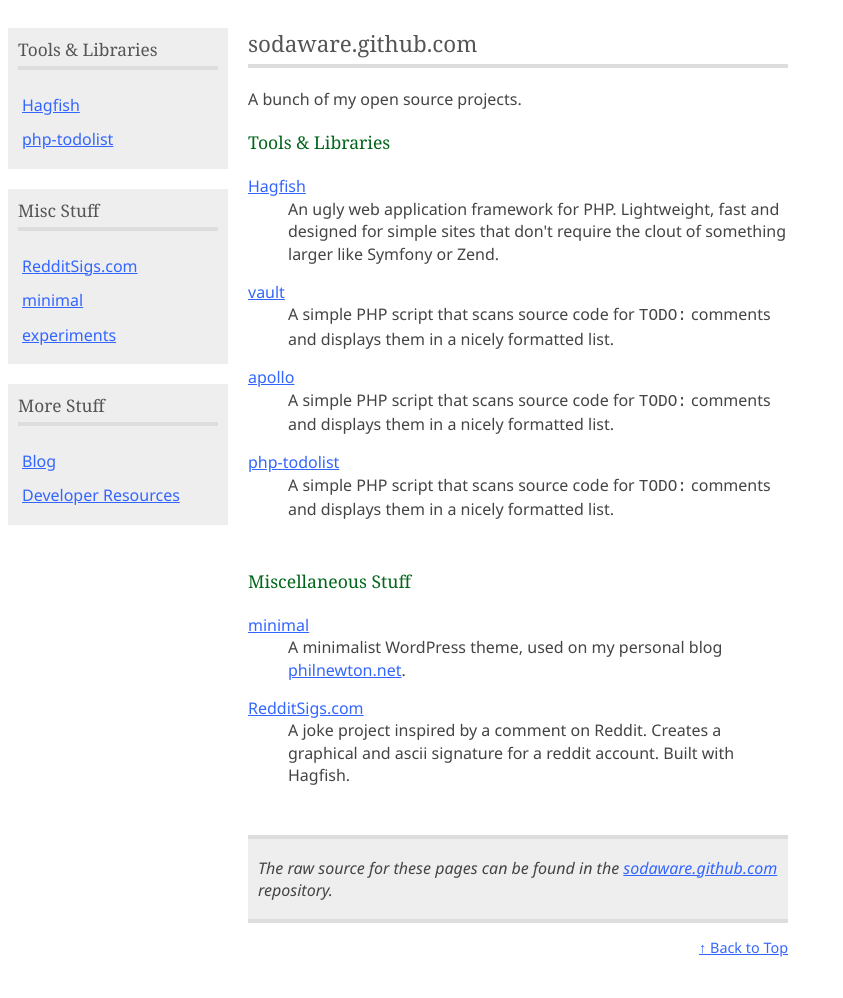
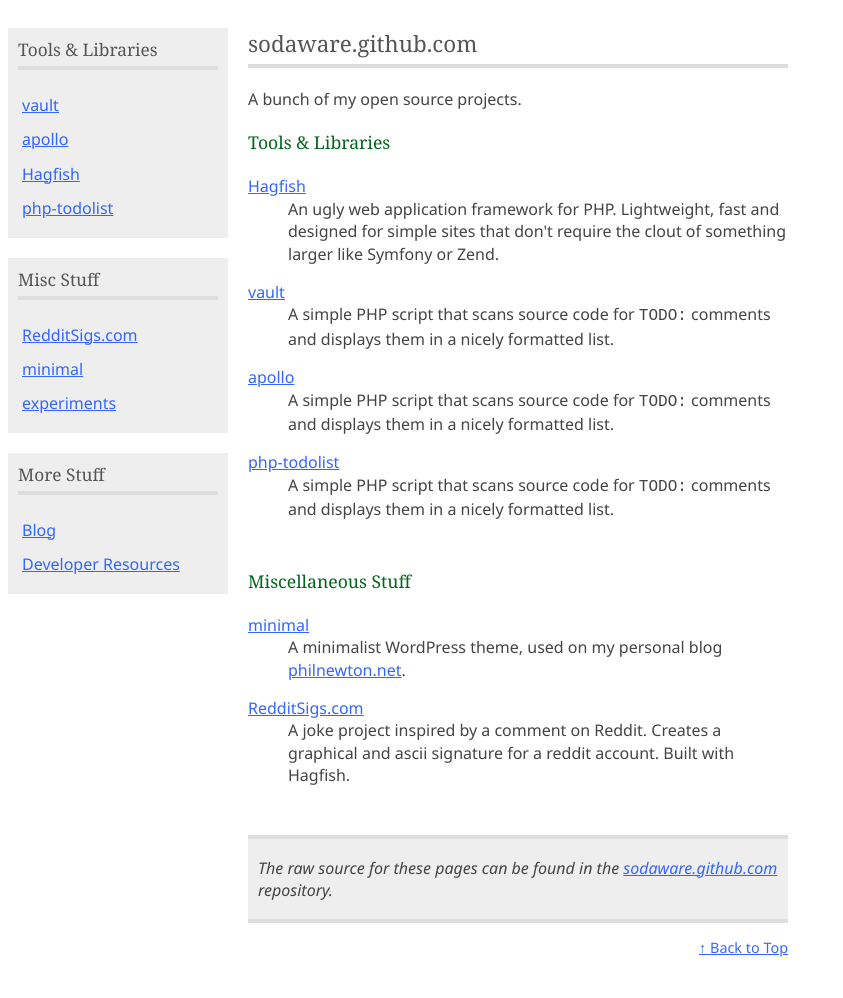
Before and after one commit to Sodaware/sodaware.github.com, a Jekyll site: the page built from index.html, in a window 1280 px wide. Shown: the whole page, without its empty margins (0-843 px from the left). Built offline with Jekyll 4.4.1, drawn with Linux system fonts in a browser that asks for light colours.

Commit message:
Added code category to sidebar

```diff
--- a/_includes/sidebar.html
+++ b/_includes/sidebar.html
@@ -3,6 +3,9 @@
 	<section>
 		<h2>Tools &amp; Libraries</h2>
 		<ul>
+			{% for post in site.categories.code %}
+	    		<li {% if page.page_id == post.page_id %}class="selected"{% endif %}><a href="{{ post.url }}">{{ post.title }}</a></li>
+	    	{% endfor %}
 			{% for post in site.categories.tools %}
 	    		<li {% if page.page_id == post.page_id %}class="selected"{% endif %}><a href="{{ post.url }}">{{ post.title }}</a></li>
 	    	{% endfor %}
```
